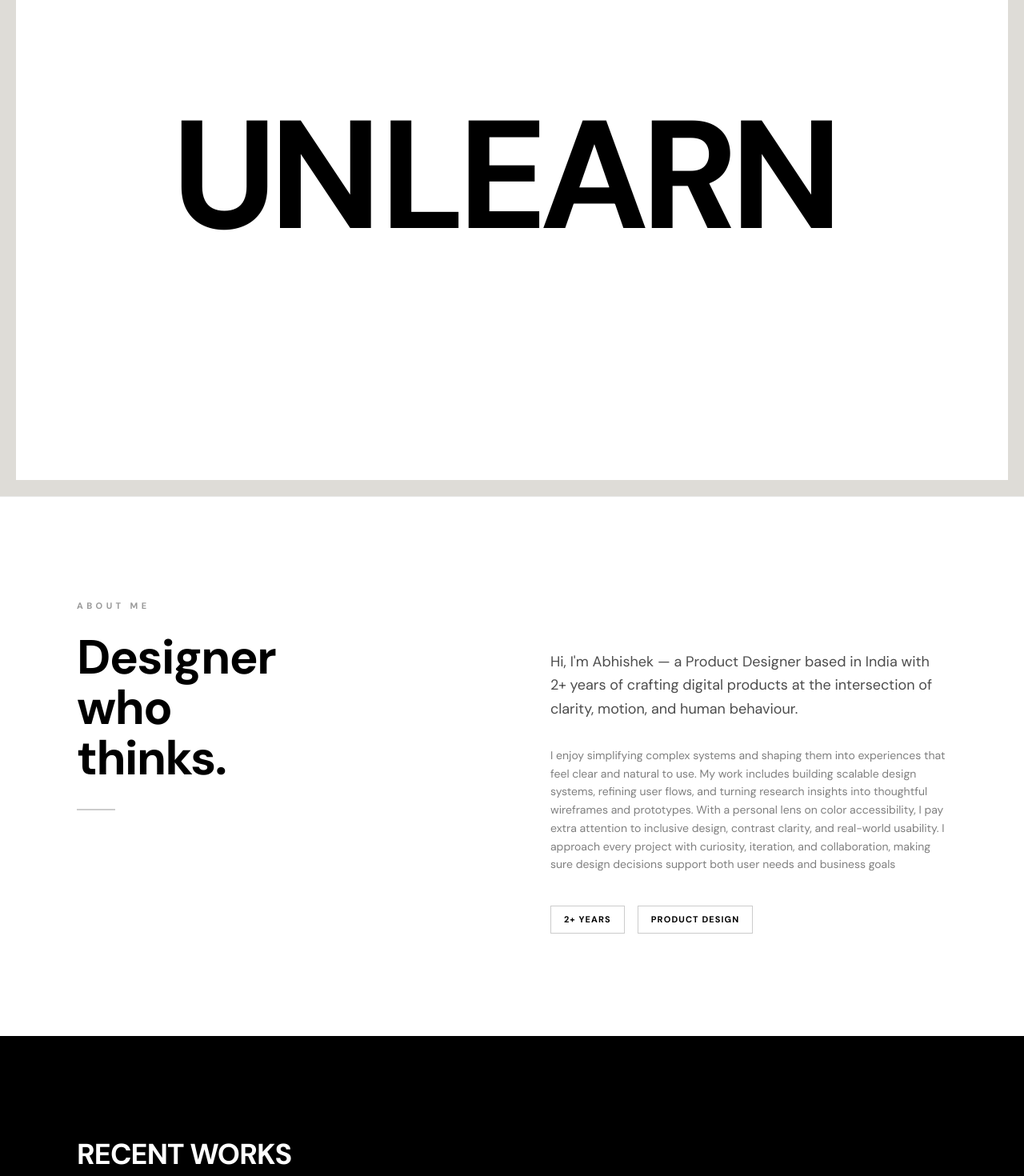
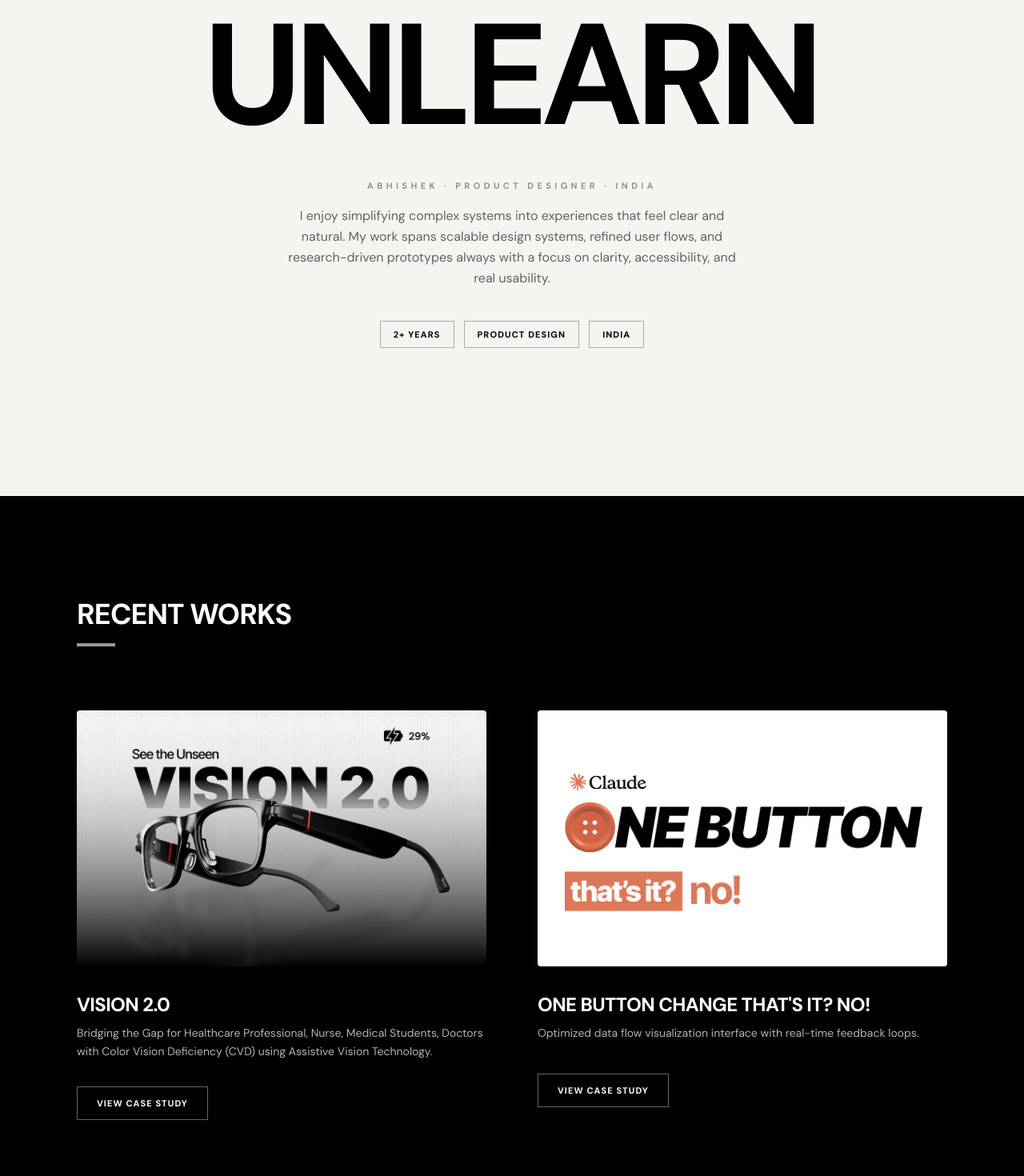
Before and after one commit to abiresourcefiles-crypto/Designer_Portfolio_2026, a React (Vite) app: page / in a window 1280 px wide. Shown: the part 260-1730 px from the top of the page at 80% size. Built offline with nearby package versions, Linux system fonts and the light colour scheme; a web font is replaced by a local one.

Commit message:
hero section fixes and entire recent works card was clickable fixed now and other bug fixes

```diff
--- a/src/App.tsx
+++ b/src/App.tsx
@@ -1,5 +1,6 @@
 import { useEffect } from 'react';
 import Variation9 from './components/heroes/Home';
+import { Analytics } from '@vercel/analytics/react';
 
 export default function App() {
   useEffect(() => {
@@ -15,9 +16,9 @@ export default function App() {
       <nav className="w-full h-20 px-10 flex justify-between items-center border-b border-black z-50 sticky top-0 bg-white">
         <div className="text-[12px] font-bold uppercase tracking-[0.15em]">ABHISHEK / Product Designer</div>
         <div className="flex gap-10 text-[11px] font-bold uppercase tracking-[0.15em]">
-          <a href="https://medium.com/@abhishekdesignspace" target="_blank" rel="noopener noreferrer" className="hover:opacity-40 transition-opacity">Writings</a>
-          <a href="#" className="hover:opacity-40 transition-opacity">Studio</a>
-          <a href="#" className="hover:opacity-40 transition-opacity">Contact</a>
+          <a href="https://medium.com/@abhishekdesignspace" target="_blank" rel="noopener noreferrer" className="hover:underline underline-offset-4 decoration-2 transition-all">Writings</a>
+          <a href="#" className="hover:underline underline-offset-4 decoration-2 transition-all">Studio</a>
+          <a href="#" className="hover:underline underline-offset-4 decoration-2 transition-all">Contact</a>
         </div>
       </nav>
 
@@ -25,6 +26,7 @@ export default function App() {
       <main className="flex-1 relative flex flex-col">
         <Variation9 />
       </main>
+      <Analytics />
     </div>
   );
 }
--- a/src/components/heroes/Home.tsx
+++ b/src/components/heroes/Home.tsx
@@ -2,7 +2,9 @@ import { motion, AnimatePresence } from 'motion/react';
 import { useState, useEffect, useRef } from 'react';
 import { Linkedin, Twitter, Globe, Figma, Dribbble, Check, Copy, Mail } from 'lucide-react';
 
-function Variation9() {
+const bio = "I enjoy simplifying complex systems into experiences that feel clear and natural. My work spans scalable design systems, refined user flows, and research-driven prototypes always with a focus on clarity, accessibility, and real usability.";
+
+function HeroSection() {
   const [index, setIndex] = useState(0);
   const words = ["Un", "Re", ""];
   const heroRef = useRef<HTMLDivElement>(null);
@@ -10,10 +12,8 @@ function Variation9() {
 
   useEffect(() => {
     const observer = new IntersectionObserver(
-      ([entry]) => {
-        isVisible.current = entry.isIntersecting;
-      },
-      { threshold: 0.1 } // triggers when at least 10% of hero is visible
+      ([entry]) => { isVisible.current = entry.isIntersecting; },
+      { threshold: 0.1 }
     );
     if (heroRef.current) observer.observe(heroRef.current);
     return () => observer.disconnect();
@@ -21,60 +21,46 @@ function Variation9() {
 
   useEffect(() => {
     let audioCtx: AudioContext | null = null;
-
     const playBeat = () => {
       try {
-        if (!audioCtx) {
-          audioCtx = new (window.AudioContext || (window as any).webkitAudioContext)();
-        }
-        if (audioCtx.state === 'suspended') {
-          audioCtx.resume();
-        }
+        if (!audioCtx) audioCtx = new (window.AudioContext || (window as any).webkitAudioContext)();
+        if (audioCtx.state === 'suspended') audioCtx.resume();
         const osc = audioCtx.createOscillator();
         const gain = audioCtx.createGain();
-
-        // Deep, subtle thud/heartbeat
         osc.type = 'sine';
         osc.frequency.setValueAtTime(80, audioCtx.currentTime);
         osc.frequency.exponentialRampToValueAtTime(20, audioCtx.currentTime + 0.1);
-
-        // Very low volume, quick fade out
         gain.gain.setValueAtTime(0, audioCtx.currentTime);
         gain.gain.linearRampToValueAtTime(0.05, audioCtx.currentTime + 0.01);
         gain.gain.exponentialRampToValueAtTime(0.001, audioCtx.currentTime + 0.1);
-
         osc.connect(gain);
         gain.connect(audioCtx.destination);
-
         osc.start(audioCtx.currentTime);
         osc.stop(audioCtx.currentTime + 0.1);
-      } catch (e) {
-        // Silently fail if browser blocks audio before interaction
-      }
+      } catch (_) { }
     };
-
     const timer = setInterval(() => {
-      setIndex((prev) => {
+      setIndex(prev => {
         const next = (prev + 1) % words.length;
-        if (next !== 2 && isVisible.current) { // Only play beat when text is actually appearing and hero is visible
-          playBeat();
-        }
+        if (next !== 2 && isVisible.current) playBeat();
         return next;
       });
     }, 1000);
-
     return () => {
       clearInterval(timer);
-      if (audioCtx && audioCtx.state !== 'closed') {
-        audioCtx.close();
-      }
+      if (audioCtx && audioCtx.state !== 'closed') audioCtx.close();
     };
   }, []);
 
   return (
-    <div ref={heroRef} className="min-h-screen bg-white text-black flex items-center justify-center font-dm overflow-hidden border-[20px] border-[#DEDCD7]">
-      <div className="flex flex-col md:flex-row text-[18vw] md:text-[15vw] font-bold leading-none tracking-tighter uppercase items-center justify-center">
-        <div className="w-[18vw] flex justify-center md:justify-end">
+    <div
+      ref={heroRef}
+      className="min-h-screen bg-[#F5F4F0] text-black font-dm flex flex-col items-center justify-center gap-10 px-8 text-center"
+    >
+      {/* Animated prefix — fixed width so LEARN never shifts */}
+      <div className="text-[20vw] md:text-[14vw] font-bold leading-none tracking-tighter uppercase flex items-center select-none">
+        {/* Fixed-width slot: sized to the widest prefix "Re"/"Un" */}
+        <div className="relative inline-flex items-center justify-end" style={{ width: "18vw", minWidth: "18vw" }}>
           <AnimatePresence mode="popLayout">
             <motion.span
               key={index}
@@ -82,17 +68,36 @@ function Variation9() {
               animate={{ filter: "blur(0px)", opacity: 1, scale: 1 }}
               exit={{ filter: "blur(20px)", opacity: 0, scale: 0.5 }}
               transition={{ duration: 0.4 }}
-              className="text-black"
+              className="text-black absolute right-0"
             >
               {words[index]}
             </motion.span>
           </AnimatePresence>
         </div>
-        <div className="md:ml-2 mt-4 md:mt-0">LEARN</div>
+        {/* LEARN never moves — always anchored */}
+        <span className="text-black">LEARN</span>
+      </div>
+
+      {/* About — inline below the animation */}
+      <div className="max-w-xl">
+        <p className="text-[11px] font-bold uppercase tracking-[0.4em] text-black/40 mb-4">
+          Abhishek &middot; Product Designer &middot; India
+        </p>
+        <p className="text-base text-black/60 leading-relaxed">{bio}</p>
+      </div>
+
+      {/* Tags */}
+      <div className="flex flex-wrap justify-center gap-3">
+        {["2+ Years", "Product Design", "India"].map(t => (
+          <span key={t} className="border border-black/30 px-4 py-2 text-[11px] font-bold uppercase tracking-widest">
+            {t}
+          </span>
+        ))}
       </div>
     </div>
   );
 }
+
 
 function CaseStudies() {
   const projects = [
@@ -142,7 +147,8 @@ function CaseStudies() {
 
         <div className="grid grid-cols-1 md:grid-cols-2 gap-12 md:gap-16">
           {projects.map((p, i) => (
-            <a href={p.link} target="_blank" rel="noopener noreferrer" key={i} className="group block cursor-pointer focus:outline-none focus:ring-2 focus:ring-white rounded-sm p-2 -m-2 transition-all">
+            <div key={i} className="flex flex-col h-full justify-between rounded-sm p-2 -m-2 transition-all">
+              <div>
                 <div className="aspect-[16/10] bg-[#111] mb-6 md:mb-8 overflow-hidden rounded-sm">
                   <img
                     src={p.image}
@@ -152,11 +158,14 @@ function CaseStudies() {
                   />
                 </div>
                 <h3 className="text-xl md:text-2xl font-bold uppercase tracking-tight mb-2">{p.title}</h3>
-              <p className="text-white/70 text-sm mb-6 md:mb-8 leading-relaxed max-w-sm">{p.desc}</p>
-              <div className="inline-block px-6 py-3 border border-white/40 text-[11px] font-bold uppercase tracking-widest group-hover:bg-white group-hover:text-black transition-all">
+                <p className="text-white/70 text-sm leading-relaxed mb-6 md:mb-8">{p.desc}</p>
+              </div>
+              <div>
+                <a href={p.link} target="_blank" rel="noopener noreferrer" className="inline-block px-6 py-3 border border-white/40 text-[11px] font-bold uppercase tracking-widest hover:bg-white hover:text-black focus:outline-none focus:ring-2 focus:ring-white transition-all cursor-pointer">
                   View Case Study
+                </a>
               </div>
-            </a>
+            </div>
           ))}
         </div>
       </div>
@@ -354,13 +363,9 @@ function ToolsStack() {
               key={i}
               title={tool.name}
               tabIndex={0}
-              className={`w-14 h-14 md:w-[80px] md:h-[80px] flex-shrink-0 flex items-center justify-center rounded-xl md:rounded-[1.2rem] shadow-lg font-bold text-lg md:text-xl tracking-tighter overflow-hidden ${tool.bg} ${tool.text} ${tool.border} transition-transform hover:scale-110 focus:scale-110 focus:outline-none focus:ring-2 focus:ring-white cursor-pointer`}
+              className={`w-14 h-14 md:w-[80px] md:h-[80px] flex-shrink-0 flex items-center justify-center rounded-xl md:rounded-[1.2rem] shadow-lg font-bold text-lg md:text-xl tracking-tighter overflow-hidden ${tool.text} ${tool.border} transition-transform hover:scale-110 focus:scale-110 focus:outline-none focus:ring-2 focus:ring-white cursor-pointer`}
             >
-              {tool.image ? (
               <img src={tool.image} alt={`${tool.name} Logo`} className="w-full h-full object-cover" />
-              ) : (
-                tool.label
-              )}
             </div>
           ))}
         </motion.div>
@@ -369,41 +374,12 @@ function ToolsStack() {
   );
 }
 
-function AboutMe() {
-  return (
-    <section className="bg-white text-black font-dm py-20 md:py-32 px-6 md:px-24 border-t border-black/10">
-      <div className="max-w-6xl mx-auto grid grid-cols-1 md:grid-cols-2 gap-12 md:gap-24 items-start">
-        <div>
-          <p className="text-[11px] font-bold uppercase tracking-[0.4em] text-black/40 mb-6">About Me</p>
-          <h2 className="text-4xl md:text-6xl font-bold tracking-tight leading-[1.05]">
-            Designer<br />who<br />thinks.
-          </h2>
-          <div className="w-12 h-[2px] bg-black mt-8 opacity-20" />
-        </div>
-        <div className="md:pt-16">
-          <p className="text-base md:text-lg text-black/70 leading-relaxed mb-8">
-            Hi, I&apos;m Abhishek — a Product Designer based in India with 2+ years of crafting digital products at the intersection of clarity, motion, and human behaviour.
-          </p>
-          <p className="text-sm text-black/50 leading-relaxed mb-10">
-            I enjoy simplifying complex systems and shaping them into experiences that feel clear and natural to use. My work includes building scalable design systems, refining user flows, and turning research insights into thoughtful wireframes and prototypes. With a personal lens on color accessibility, I pay extra attention to inclusive design,
-            contrast clarity, and real-world usability. I approach every project with curiosity, iteration, and collaboration,
-            making sure design decisions support both user needs and business goals
-          </p>
-          <div className="flex flex-wrap gap-4 text-[11px] font-bold uppercase tracking-widest">
-            <span className="border border-black/20 px-4 py-2">2+ Years</span>
-            <span className="border border-black/20 px-4 py-2">Product Design</span>
-          </div>
-        </div>
-      </div>
-    </section>
-  );
-}
+
 
 export default function VariationWithCaseStudies() {
   return (
     <>
-      <Variation9 />
-      <AboutMe />
+      <HeroSection />
       <CaseStudies />
       <Experience />
       <ToolsStack />
```
Also changed, not shown: package.json (+7 -6 lines), 1 other file (tests, documents, lock files or other folders). Lines whose indentation alone changed are shown as unchanged.
